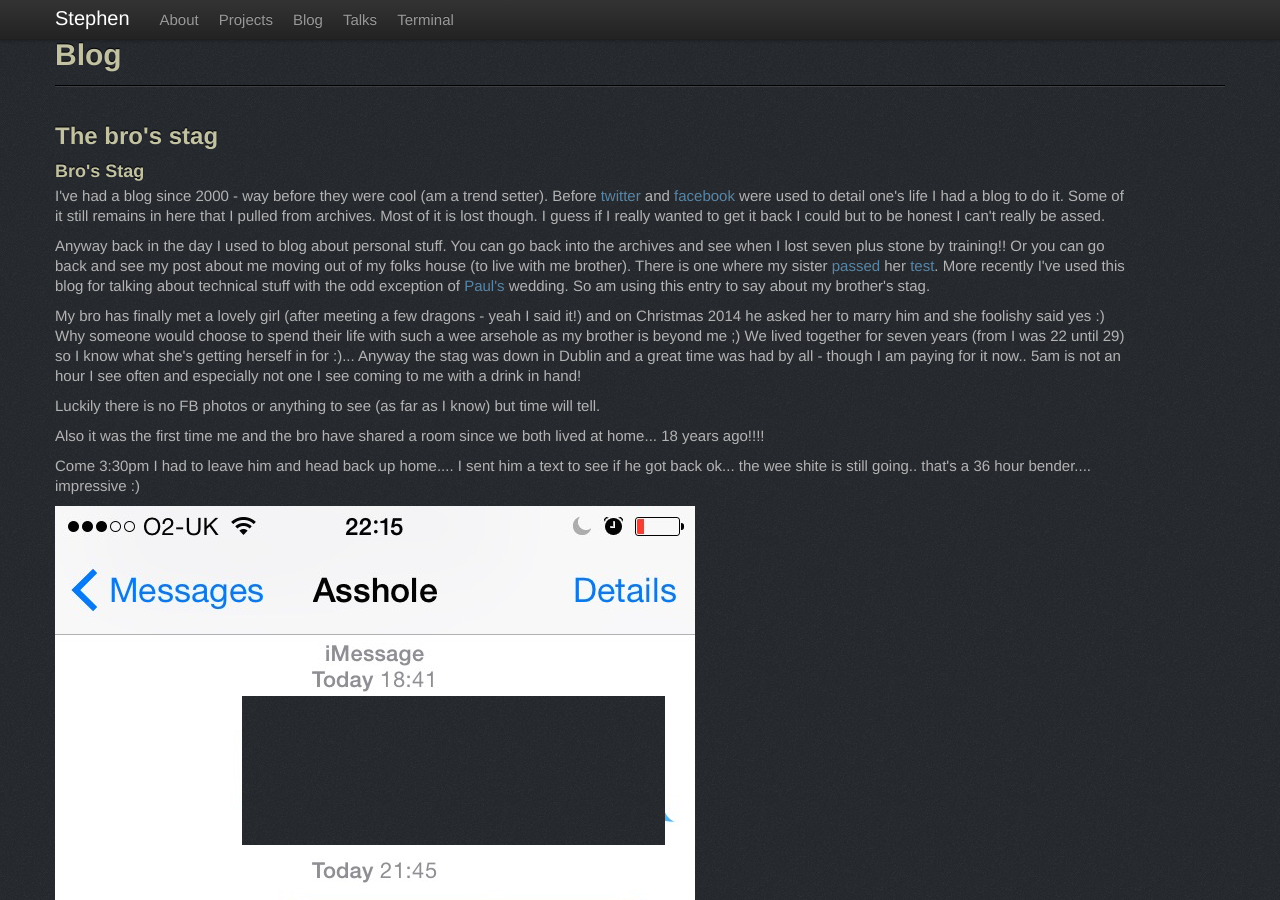
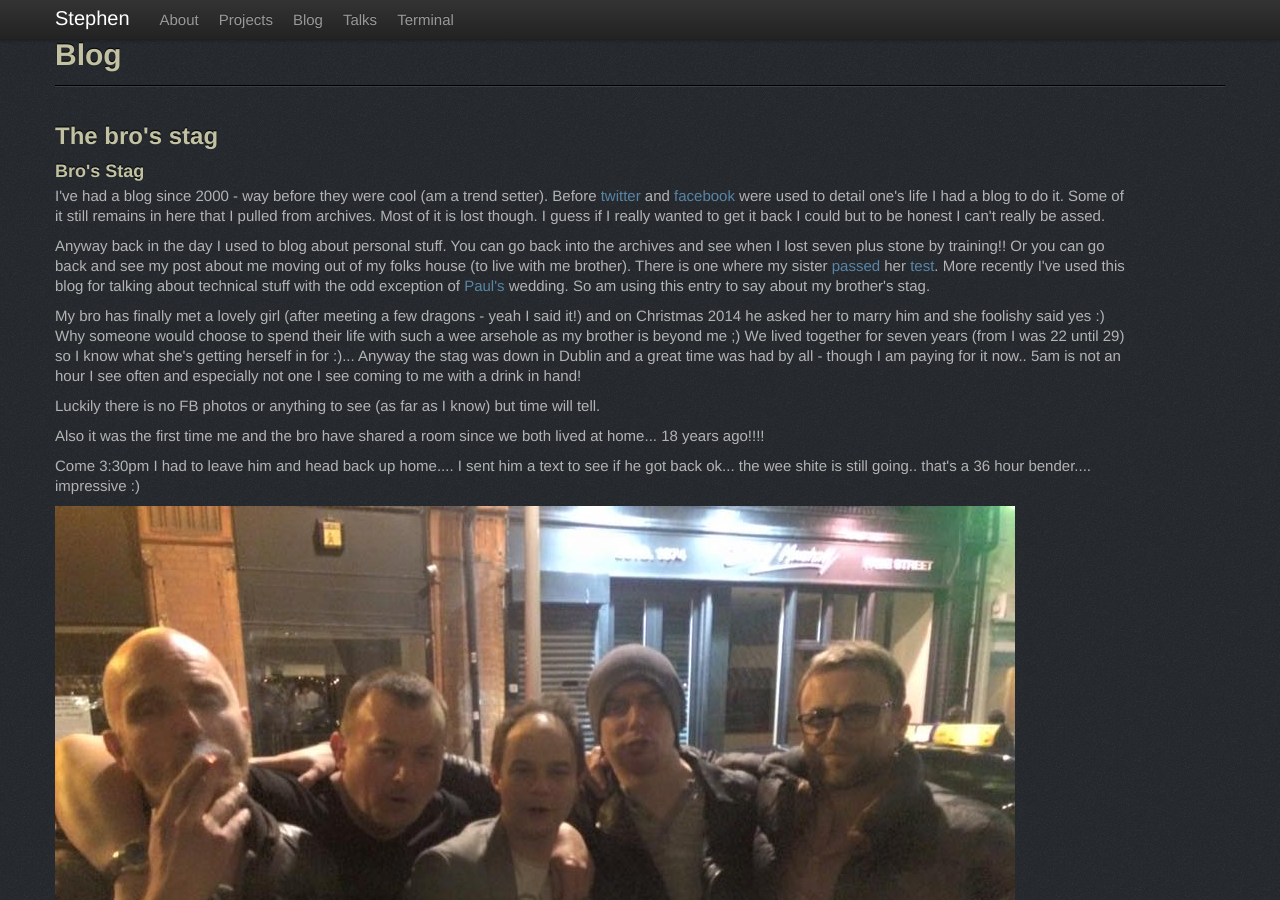
Before and after one commit to swmcc/swmcc.github.io, a Jekyll site: the page built from _posts/2015-06-04-bros-stag.html, in a window 1280 px wide and 900 px high. Built offline with Jekyll 4.4.1, drawn with Linux system fonts in a browser that asks for light colours; nearby versions of some CDN libraries.

Commit message:
Added a pic of John's stag

```diff
--- a/_posts/2015-06-04-bros-stag.html
+++ b/_posts/2015-06-04-bros-stag.html
@@ -20,4 +20,5 @@ with me brother). There is one where my sister <a href="/blog/2005/12/08/she-pas
 <p>Luckily there is no FB photos or anything to see (as far as I know) but time will tell.</p>
 <p>Also it was the first time me and the bro have shared a room since we both lived at home... 18 years ago!!!!</p>
 <p>Come 3:30pm I had to leave him and head back up home.... I sent him a text to see if he got back ok... the wee shite is still going.. that's a 36 hour bender.... impressive :)</p>
+<p><img src="/img/john_stag.jpg"></p>
 <p><img src="/img/IMG_4211.PNG"></p>
```
Also changed, not shown: img/john_stag.jpg (added).
